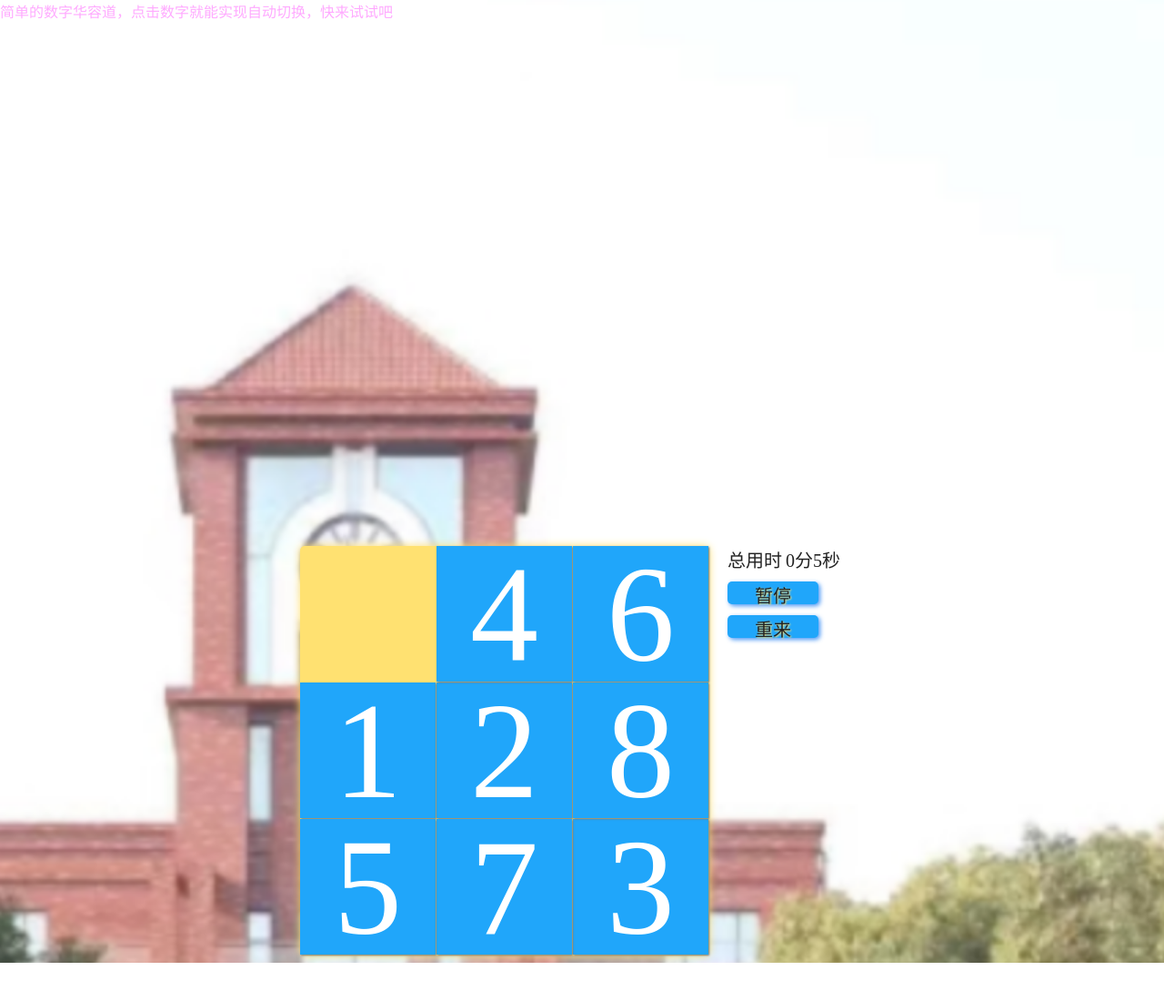
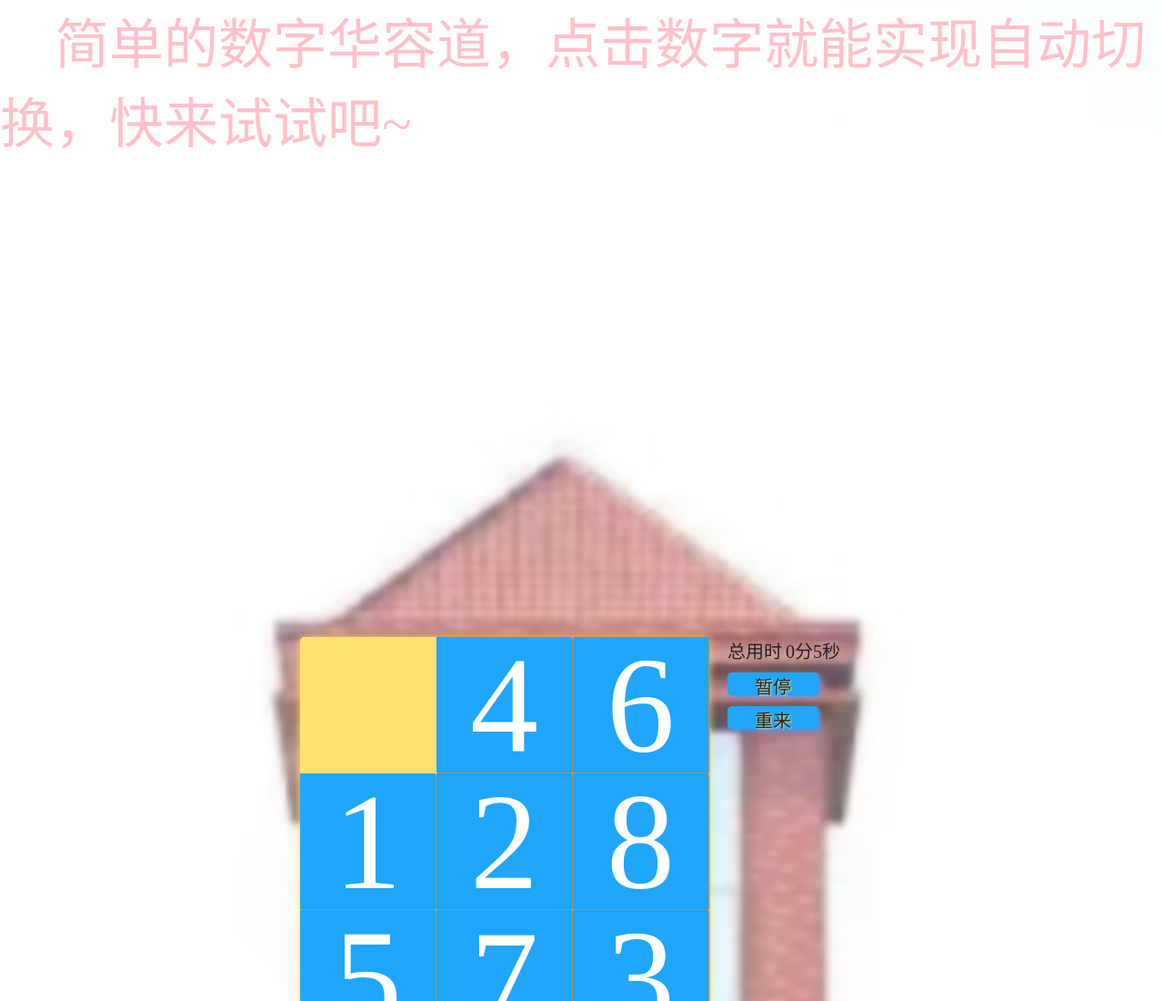
Before and after one commit to csssssst/csssssst.github.io, a plain HTML site: page index.html in a window 1280 px wide. Shown: the top 1100 px of the page at 91% size. Before the commit the page ends 1058 px from the top, so only its background shows below. Drawn offline with Linux system fonts and the light colour scheme.

Commit message:
Upload Game

```diff
--- a/index.html
+++ b/index.html
@@ -14,7 +14,11 @@
   		}
   </style>
   <body>
-	  <p style="color: #ffaaff; height: 100px;size: a3;">简单的数字华容道，点击数字就能实现自动切换，快来试试吧</p>
+	  <p style="height: 12.5rem;font-size: 60px;color: pink;">
+
+		  <rowspan id="">&nbsp&nbsp&nbsp&nbsp简单的数字华容道，点击数字就能实现自动切换，快来试试吧~</rowspan>
+	  </p>
+
     <div id="container">
       <!--最外面的DIV，用来包含里面的结构-->
       <div id="game">
--- a/puzzle.css
+++ b/puzzle.css
@@ -12,7 +12,7 @@ body {
 #container {
   position: relative;
   width: 620px;
-  height: 450px;
+  height: 1500px;
   margin: 0 auto;
   margin-top: 500px;
   border-radius: 4px;
```
